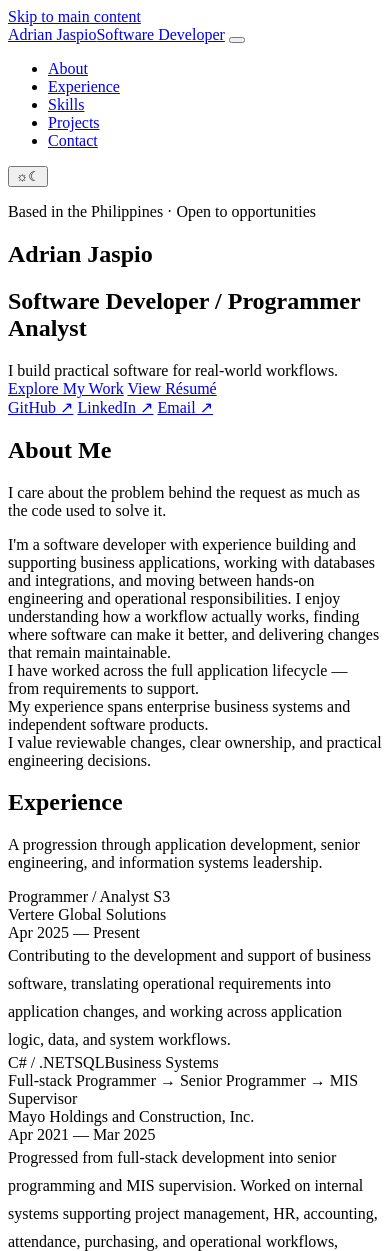
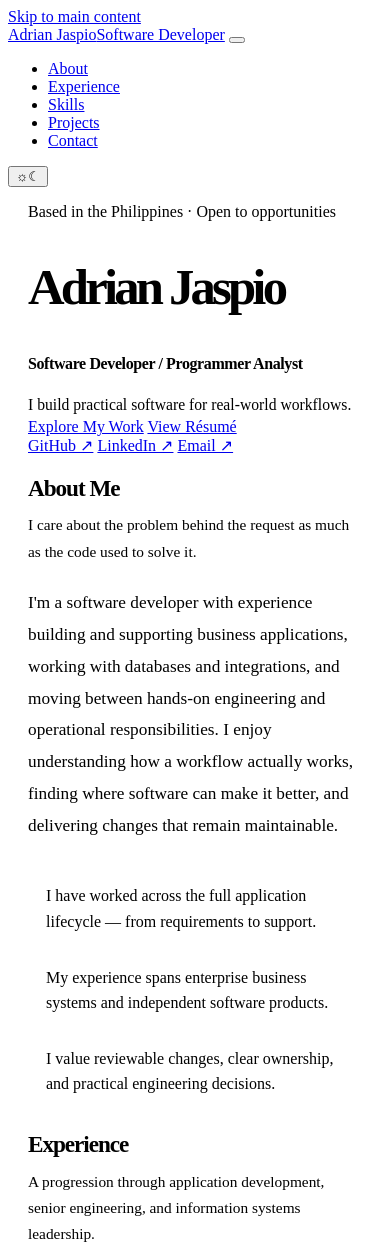
Before and after one commit to adrian1612/adrian1612.github.io, a plain HTML site: page index.html in a window 390 px wide. Shown: the top 1251 px of the page. Drawn offline with Linux system fonts and the light colour scheme; some packages are replaced by stand-ins of ours; a script that the page names is missing; a small style sheet from the web is missing.

Commit message:
Refine portfolio typography and section hierarchy

```diff
--- a/index.html
+++ b/index.html
@@ -52,6 +52,133 @@
       .animfolio-container .aj-footer-inner { padding:0 18px; }
       .animfolio-container .aj-code-preview { min-height:100px; padding:14px; }
     }
+
+    /* Adrian portfolio refinement — tighter editorial hierarchy */
+    .animfolio-container {
+      --animfolio-section-spacing: 64px;
+    }
+    .animfolio-container .animfolio-inner {
+      max-width: 1120px;
+    }
+    .animfolio-container .animfolio-section__header {
+      max-width: 780px;
+      margin: 0 0 30px;
+      text-align: left;
+    }
+    .animfolio-container .animfolio-section__title {
+      font-size: clamp(1.45rem, 2.7vw, 2rem);
+      line-height: 1.2;
+      letter-spacing: -0.045em;
+      margin-bottom: 10px;
+    }
+    .animfolio-container .animfolio-section__subtitle {
+      max-width: 680px;
+      margin: 0;
+      font-size: 0.96rem;
+      line-height: 1.7;
+    }
+    .animfolio-container .animfolio-hero__name {
+      font-size: clamp(3.25rem, 8vw, 6.25rem);
+      line-height: 0.98;
+      letter-spacing: -0.075em;
+    }
+    .animfolio-container .animfolio-hero__title {
+      margin-top: 20px;
+      font-size: clamp(1rem, 2vw, 1.25rem);
+      letter-spacing: -0.025em;
+    }
+    .animfolio-container .animfolio-hero__subtitle {
+      max-width: 620px;
+      margin: 18px auto 0;
+      font-size: clamp(0.98rem, 1.5vw, 1.1rem);
+      line-height: 1.75;
+      color: var(--animfolio-text-secondary);
+    }
+    .animfolio-container .animfolio-about {
+      text-align: left;
+    }
+    .animfolio-container .animfolio-about__bio {
+      max-width: 900px;
+      font-size: 1.08rem;
+      line-height: 1.85;
+      color: var(--animfolio-text-secondary);
+    }
+    .animfolio-container .animfolio-about__fun-facts {
+      margin-top: 26px;
+      gap: 12px;
+    }
+    .animfolio-container .animfolio-about__fun-fact {
+      border-radius: 10px;
+      line-height: 1.6;
+      padding: 15px 18px;
+    }
+    .animfolio-container .animfolio-timeline__content {
+      padding: 24px 26px;
+    }
+    .animfolio-container .animfolio-timeline__role {
+      font-size: 1.05rem;
+      line-height: 1.45;
+    }
+    .animfolio-container .animfolio-timeline__date {
+      margin-top: 7px;
+      font-size: 0.78rem;
+      letter-spacing: 0.025em;
+    }
+    .animfolio-container .animfolio-skills__category {
+      padding: 24px;
+      transition: transform .22s ease, border-color .22s ease, background .22s ease;
+    }
+    .animfolio-container .animfolio-skills__category:hover {
+      transform: translateY(-3px);
+      border-color: var(--animfolio-accent);
+    }
+    .animfolio-container .animfolio-skills__category-title {
+      margin-bottom: 18px;
+      font-size: 1rem;
+      letter-spacing: -0.02em;
+    }
+    .animfolio-container .animfolio-project {
+      transition: transform .22s ease, border-color .22s ease, box-shadow .22s ease;
+    }
+    .animfolio-container .animfolio-project:hover {
+      transform: translateY(-4px);
+      border-color: var(--animfolio-accent);
+      box-shadow: 0 18px 48px rgba(0,0,0,.18);
+    }
+    .animfolio-container .animfolio-project__description,
+    .animfolio-container .animfolio-timeline__description {
+      font-size: 0.94rem;
+      line-height: 1.8;
+    }
+    .animfolio-container .aj-code-preview {
+      min-height: 132px;
+      padding: 20px 22px;
+      font-size: 11.5px;
+    }
+    .animfolio-container .animfolio-contact {
+      max-width: 760px;
+      margin-left: 0;
+      text-align: left;
+    }
+    .animfolio-container .animfolio-contact__heading {
+      font-size: clamp(1.8rem, 4vw, 2.8rem);
+      letter-spacing: -0.055em;
+      line-height: 1.12;
+    }
+    .animfolio-container .animfolio-contact__description {
+      max-width: 650px;
+      line-height: 1.8;
+    }
+    @media (max-width: 760px) {
+      .animfolio-container { --animfolio-section-spacing: 48px; }
+      .animfolio-container .animfolio-inner { padding-left: 20px; padding-right: 20px; }
+      .animfolio-container .animfolio-section__header { margin-bottom: 22px; }
+      .animfolio-container .animfolio-hero__name { font-size: clamp(2.8rem, 13vw, 4.5rem); }
+      .animfolio-container .animfolio-timeline__content { padding: 20px; }
+      .animfolio-container .animfolio-skills__category { padding: 20px; }
+      .animfolio-container .animfolio-contact { text-align: left; }
+    }
+
   </style>
   <script>
     document.documentElement.classList.add('animfolio-js');
```
